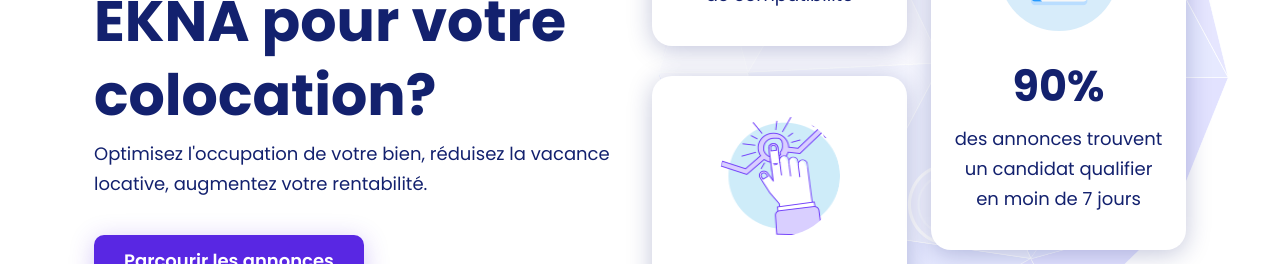
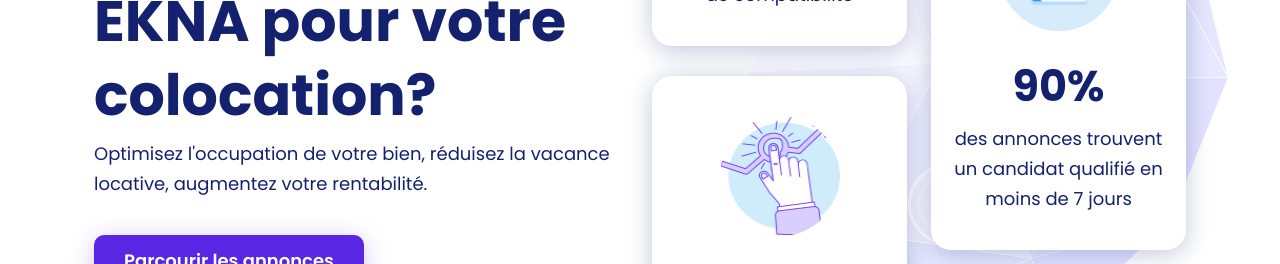
Before and after one commit to Magikmagnum/ekna, a Vue app: page /home in a window 1280 px wide. Shown: the part 4660-4924 px from the top of the page. Built offline with nearby package versions, Linux system fonts and the light colour scheme; no server answers.

Commit message:
qualifié et moins

```diff
--- a/src/views/Home.vue
+++ b/src/views/Home.vue
@@ -71,7 +71,7 @@ const statsComponent5 = [
         image: new URL('@/assets/images/experience.png', import.meta.url).href,
         alt: 'Experience',
         value: '90%',
-        label: 'des annonces trouvent un candidat qualifier en moin de 7 jours',
+        label: 'des annonces trouvent un candidat qualifié en moins de 7 jours',
     }
 ];
 
```
